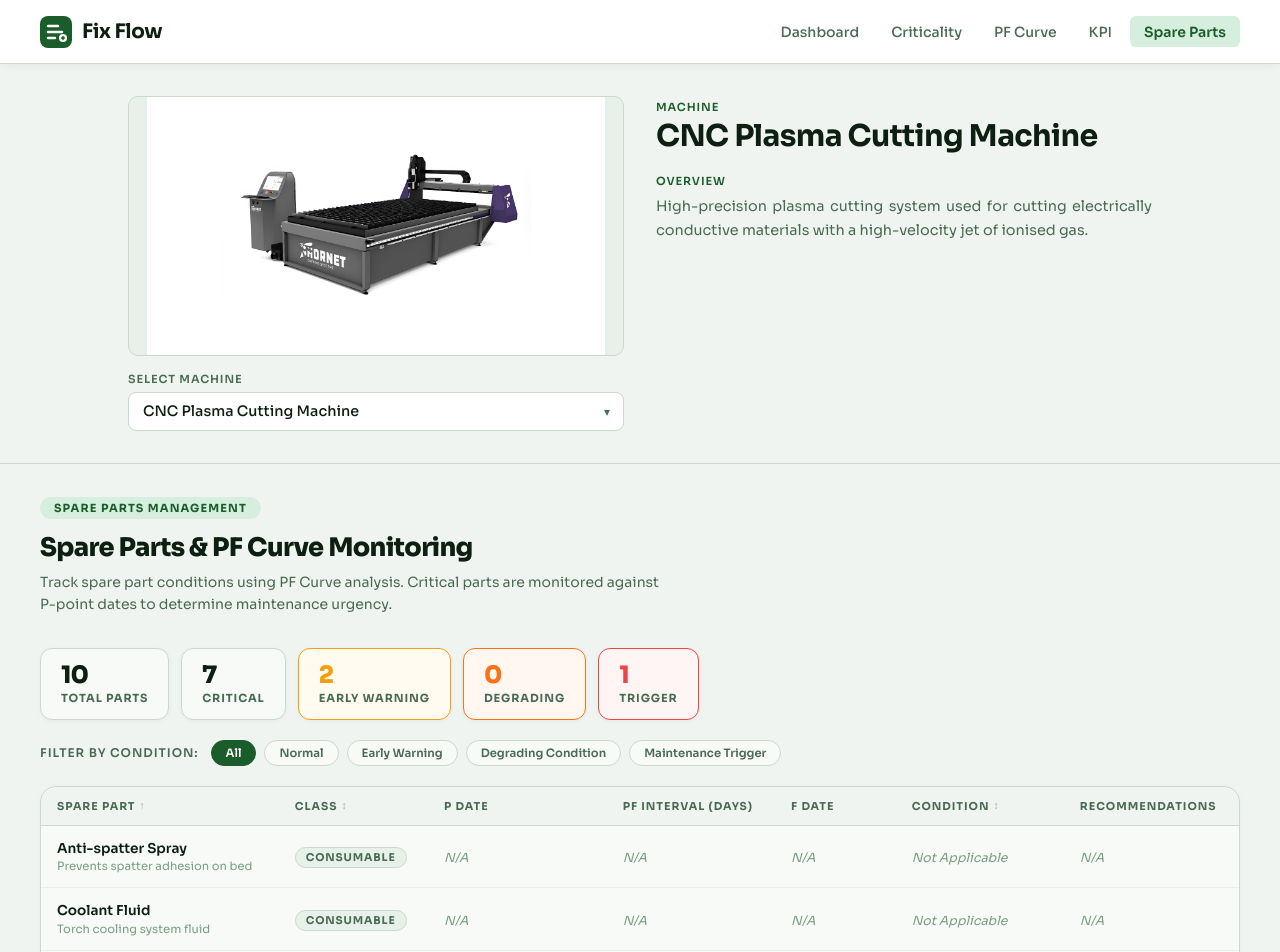
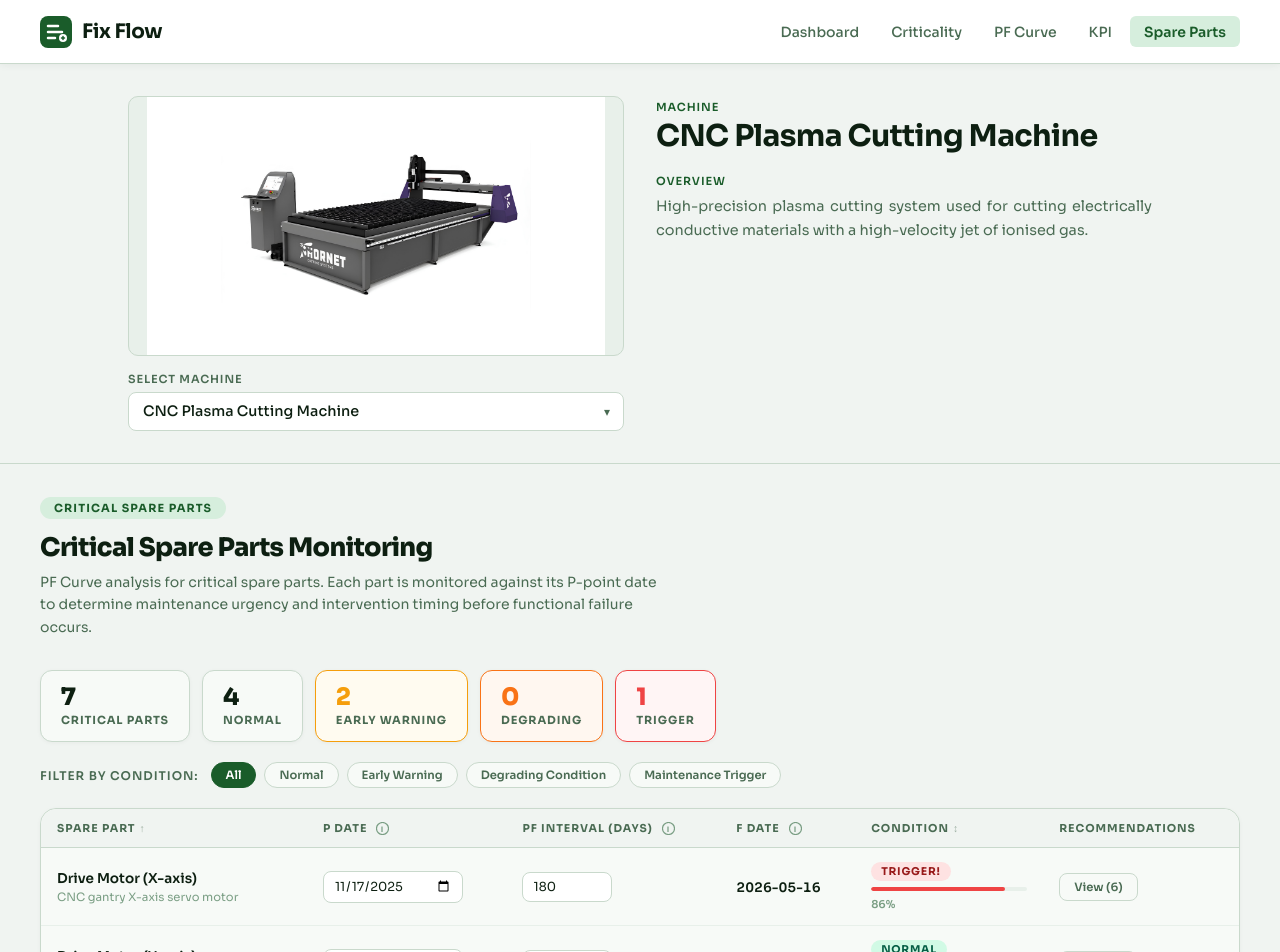
Before and after one commit to Ange-09/Fix-Flow, a Next.js app: page /spare-parts in a window 1280 px wide. Shown: the top 952 px of the page. Built offline with nearby package versions, Linux system fonts and the light colour scheme.

Commit message:
Edited Spare Parts Function

```diff
--- a/src/app/spare-parts/components/SparePartRow/SparePartRow.tsx
+++ b/src/app/spare-parts/components/SparePartRow/SparePartRow.tsx
@@ -16,28 +16,40 @@ import styles from "./SparePartRow.module.css";
 interface Props {
   part: SparePart;
   partState: { pDate: string; pfInterval: number };
-  onPartChange: (id: string, field: "pDate" | "pfInterval", value: string | number) => void;
+  onPartChange: (
+    id: string,
+    field: "pDate" | "pfInterval",
+    value: string | number,
+  ) => void;
 }
 
 export default function SparePartRow({ part, partState, onPartChange }: Props) {
   const [showRecs, setShowRecs] = useState(false);
-  const isConsumable = part.classification === "Consumable";
 
   const pDate = parseDateString(partState.pDate);
   const fDate = pDate ? calculateFDate(pDate, partState.pfInterval) : null;
-  const condition: ConditionStatus =
-    pDate && !isConsumable
+  const condition: ConditionStatus = pDate
     ? getConditionStatus(pDate, partState.pfInterval)
     : "Normal";
-  const elapsed = pDate && !isConsumable ? getElapsedPercentage(pDate, partState.pfInterval) : 0;
+  const elapsed = pDate ? getElapsedPercentage(pDate, partState.pfInterval) : 0;
 
-  const conditionMeta: Record<ConditionStatus, { label: string; cls: string }> = {
+  const conditionMeta: Record<ConditionStatus, { label: string; cls: string }> =
+    {
       Normal: { label: "Normal", cls: styles.statusNormal },
       "Early Warning": { label: "Early Warning", cls: styles.statusWarn },
       "Degrading Condition": { label: "Degrading", cls: styles.statusOrange },
       "Maintenance Trigger": { label: "Trigger!", cls: styles.statusBad },
     };
   const meta = conditionMeta[condition];
+
+  const recsCount =
+    condition === "Normal"
+      ? 3
+      : condition === "Early Warning"
+        ? 7
+        : condition === "Degrading Condition"
+          ? 7
+          : 6;
 
   return (
     <>
@@ -50,34 +62,18 @@ export default function SparePartRow({ part, partState, onPartChange }: Props) {
           )}
         </td>
 
-        {/* Classification */}
-        <td className={styles.td}>
-          <span
-            className={`${styles.classBadge} ${isConsumable ? styles.classBadgeConsumable : styles.classBadgeCritical}`}
-          >
-            {part.classification}
-          </span>
-        </td>
-
         {/* P Date */}
         <td className={styles.td}>
-          {isConsumable ? (
-            <span className={styles.naText}>N/A</span>
-          ) : (
           <input
             type="date"
             className={styles.dateInput}
             value={partState.pDate}
             onChange={(e) => onPartChange(part.id, "pDate", e.target.value)}
           />
-          )}
         </td>
 
         {/* PF Interval */}
         <td className={styles.td}>
-          {isConsumable ? (
-            <span className={styles.naText}>N/A</span>
-          ) : (
           <input
             type="number"
             className={styles.numInput}
@@ -87,18 +83,15 @@ export default function SparePartRow({ part, partState, onPartChange }: Props) {
               onPartChange(
                 part.id,
                 "pfInterval",
-                  Math.max(1, parseInt(e.target.value) || 1)
+                Math.max(1, parseInt(e.target.value) || 1),
               )
             }
           />
-          )}
         </td>
 
         {/* F Date */}
         <td className={styles.td}>
-          {isConsumable ? (
-            <span className={styles.naText}>N/A</span>
-          ) : fDate ? (
+          {fDate ? (
             <span className={styles.fDate}>{formatDate(fDate)}</span>
           ) : (
             <span className={styles.naText}>—</span>
@@ -107,9 +100,7 @@ export default function SparePartRow({ part, partState, onPartChange }: Props) {
 
         {/* Condition */}
         <td className={styles.td}>
-          {isConsumable ? (
-            <span className={styles.naText}>Not Applicable</span>
-          ) : !pDate ? (
+          {!pDate ? (
             <span className={styles.naText}>Set P Date</span>
           ) : (
             <div className={styles.conditionCell}>
@@ -122,32 +113,32 @@ export default function SparePartRow({ part, partState, onPartChange }: Props) {
                   style={{ width: `${Math.round(elapsed * 100)}%` }}
                 />
               </div>
-              <span className={styles.progressPct}>{Math.round(elapsed * 100)}%</span>
+              <span className={styles.progressPct}>
+                {Math.round(elapsed * 100)}%
+              </span>
             </div>
           )}
         </td>
 
         {/* Recommendations */}
         <td className={styles.td}>
-          {isConsumable ? (
-            <span className={styles.naText}>N/A</span>
-          ) : !pDate ? (
+          {!pDate ? (
             <span className={styles.naText}>—</span>
           ) : (
             <button
               className={`${styles.recsBtn} ${showRecs ? styles.recsBtnActive : ""}`}
               onClick={() => setShowRecs((v) => !v)}
             >
-              {showRecs ? "Hide" : "View"} ({condition === "Normal" ? 3 : condition === "Early Warning" ? 7 : condition === "Degrading Condition" ? 7 : 6})
+              {showRecs ? "Hide" : "View"} ({recsCount})
             </button>
           )}
         </td>
       </tr>
 
       {/* Recommendations panel row */}
-      {showRecs && !isConsumable && pDate && (
+      {showRecs && pDate && (
         <tr className={styles.recsRow}>
-          <td colSpan={7} className={styles.recsTd}>
+          <td colSpan={6} className={styles.recsTd}>
             <RecommendationPanel condition={condition} />
           </td>
         </tr>
--- a/src/app/spare-parts/components/SparePartsTable/SparePartsTable.module.css
+++ b/src/app/spare-parts/components/SparePartsTable/SparePartsTable.module.css
@@ -46,9 +46,15 @@
   line-height: 1;
 }
 
-.summaryCard.warn .summaryNum { color: #f59e0b; }
-.summaryCard.orange .summaryNum { color: #f97316; }
-.summaryCard.bad .summaryNum { color: #ef4444; }
+.summaryCard.warn .summaryNum {
+  color: #f59e0b;
+}
+.summaryCard.orange .summaryNum {
+  color: #f97316;
+}
+.summaryCard.bad .summaryNum {
+  color: #ef4444;
+}
 
 .summaryLabel {
   font-size: 0.7rem;
@@ -113,6 +119,7 @@
   border-radius: 16px;
   overflow-x: auto;
   box-shadow: 0 1px 4px rgba(13, 31, 17, 0.04);
+  overflow: visible;
 }
 
 .table {
@@ -137,8 +144,12 @@
   white-space: nowrap;
 }
 
-.th:first-child { border-radius: 16px 0 0 0; }
-.th:last-child { border-radius: 0 16px 0 0; }
+.th:first-child {
+  border-radius: 16px 0 0 0;
+}
+.th:last-child {
+  border-radius: 0 16px 0 0;
+}
 
 .thInner {
   display: flex;
@@ -151,8 +162,90 @@
   opacity: 0.5;
 }
 
+/* ── Info Tooltip ─────────────────────────────────────────────── */
+
+.infoWrapper {
+  position: relative;
+  display: inline-flex;
+  align-items: center;
+  margin-left: 5px;
+  vertical-align: middle;
+}
+
+.infoIcon {
+  display: inline-flex;
+  align-items: center;
+  justify-content: center;
+  color: #7a9e84;
+  cursor: default;
+  transition: color 0.15s ease;
+  line-height: 1;
+}
+
+.infoWrapper:hover .infoIcon {
+  color: #1a5c2a;
+}
+
+.tooltip {
+  /* hidden by default */
+  visibility: hidden;
+  opacity: 0;
+  pointer-events: none;
+
+  /* positioning: centered above the icon */
+  position: absolute;
+  bottom: calc(100% + 8px);
+  left: 50%;
+  transform: translateX(-50%);
+
+  /* sizing */
+  width: 230px;
+  padding: 9px 12px;
+
+  /* appearance */
+  background: #0d1f11;
+  color: #d6eedd;
+  font-family: "Sora", "Segoe UI", sans-serif;
+  font-size: 0.72rem;
+  font-weight: 400;
+  line-height: 1.55;
+  border-radius: 8px;
+  box-shadow: 0 4px 16px rgba(13, 31, 17, 0.22);
+
+  transition:
+    opacity 0.15s ease,
+    visibility 0.15s ease;
+  white-space: normal;
+  text-transform: none;
+  letter-spacing: 0;
+  z-index: 100;
+}
+
+/* Arrow pointing down */
+.tooltip::after {
+  content: "";
+  position: absolute;
+  top: 100%;
+  left: 50%;
+  transform: translateX(-50%);
+  border: 5px solid transparent;
+  border-top-color: #0d1f11;
+}
+
+.infoWrapper:hover .tooltip {
+  visibility: visible;
+  opacity: 1;
+}
+
 @media (max-width: 768px) {
-  .summaryRow { gap: 8px; }
-  .summaryCard { min-width: 80px; padding: 10px 14px; }
-  .filterGroup { gap: 6px; }
+  .summaryRow {
+    gap: 8px;
+  }
+  .summaryCard {
+    min-width: 80px;
+    padding: 10px 14px;
+  }
+  .filterGroup {
+    gap: 6px;
+  }
 }
--- a/src/app/spare-parts/components/SparePartsTable/SparePartsTable.tsx
+++ b/src/app/spare-parts/components/SparePartsTable/SparePartsTable.tsx
@@ -9,12 +9,19 @@ interface Props {
   machine: Machine;
 }
 
-type FilterCondition = "All" | "Normal" | "Early Warning" | "Degrading Condition" | "Maintenance Trigger";
-type SortKey = "name" | "classification" | "condition";
+type FilterCondition =
+  | "All"
+  | "Normal"
+  | "Early Warning"
+  | "Degrading Condition"
+  | "Maintenance Trigger";
+type SortKey = "name" | "condition";
 
 const buildInitialState = (m: Machine) => {
   const init: Record<string, { pDate: string; pfInterval: number }> = {};
-  m.spareParts?.forEach((p) => {
+  m.spareParts
+    ?.filter((p) => p.classification === "Critical")
+    .forEach((p) => {
       init[p.id] = {
         pDate: p.defaultPDate ?? "",
         pfInterval: p.defaultPFInterval ?? 30,
@@ -23,8 +30,48 @@ const buildInitialState = (m: Machine) => {
   return init;
 };
 
+function InfoTooltip({ text }: { text: string }) {
+  return (
+    <span className={styles.infoWrapper}>
+      <span className={styles.infoIcon} aria-label="More information">
+        <svg
+          width="13"
+          height="13"
+          viewBox="0 0 13 13"
+          fill="none"
+          xmlns="http://www.w3.org/2000/svg"
+          aria-hidden="true"
+        >
+          <circle
+            cx="6.5"
+            cy="6.5"
+            r="6"
+            stroke="currentColor"
+            strokeWidth="1.2"
+          />
+          <text
+            x="6.5"
+            y="9.8"
+            textAnchor="middle"
+            fontSize="7.5"
+            fontWeight="700"
+            fontFamily="Sora, Segoe UI, sans-serif"
+            fill="currentColor"
+          >
+            i
+          </text>
+        </svg>
+      </span>
+      <span className={styles.tooltip} role="tooltip">
+        {text}
+      </span>
+    </span>
+  );
+}
+
 export default function SparePartsTable({ machine }: Props) {
-  const [filterCondition, setFilterCondition] = useState<FilterCondition>("All");
+  const [filterCondition, setFilterCondition] =
+    useState<FilterCondition>("All");
   const [sortKey, setSortKey] = useState<SortKey>("name");
   const [sortAsc, setSortAsc] = useState(true);
 
@@ -39,7 +86,7 @@ export default function SparePartsTable({ machine }: Props) {
   function handlePartChange(
     partId: string,
     field: "pDate" | "pfInterval",
-    value: string | number
+    value: string | number,
   ) {
     setPartStates((prev) => ({
       ...prev,
@@ -47,7 +94,9 @@ export default function SparePartsTable({ machine }: Props) {
     }));
   }
 
-  const parts = machine.spareParts ?? [];
+  const parts = (machine.spareParts ?? []).filter(
+    (p) => p.classification === "Critical",
+  );
 
   const conditionCounts = useMemo(() => {
     const counts: Record<string, number> = {
@@ -57,7 +106,6 @@ export default function SparePartsTable({ machine }: Props) {
       "Maintenance Trigger": 0,
     };
     parts.forEach((p) => {
-      if (p.classification !== "Critical") return;
       const state = partStates[p.id];
       if (!state?.pDate) return;
       const { getConditionStatus } = require("@/app/lib/pfCurveUtils");
@@ -83,13 +131,11 @@ export default function SparePartsTable({ machine }: Props) {
       <div className={styles.summaryRow}>
         <div className={styles.summaryCard}>
           <span className={styles.summaryNum}>{parts.length}</span>
-          <span className={styles.summaryLabel}>Total Parts</span>
+          <span className={styles.summaryLabel}>Critical Parts</span>
         </div>
-        <div className={styles.summaryCard}>
-          <span className={styles.summaryNum}>
-            {parts.filter((p) => p.classification === "Critical").length}
-          </span>
-          <span className={styles.summaryLabel}>Critical</span>
+        <div className={`${styles.summaryCard} ${styles.good}`}>
+          <span className={styles.summaryNum}>{conditionCounts["Normal"]}</span>
+          <span className={styles.summaryLabel}>Normal</span>
         </div>
         <div className={`${styles.summaryCard} ${styles.warn}`}>
           <span className={styles.summaryNum}>
@@ -115,8 +161,15 @@ export default function SparePartsTable({ machine }: Props) {
       <div className={styles.toolbar}>
         <div className={styles.filterGroup}>
           <span className={styles.filterLabel}>Filter by Condition:</span>
-          {(["All", "Normal", "Early Warning", "Degrading Condition", "Maintenance Trigger"] as FilterCondition[]).map(
-            (cond) => (
+          {(
+            [
+              "All",
+              "Normal",
+              "Early Warning",
+              "Degrading Condition",
+              "Maintenance Trigger",
+            ] as FilterCondition[]
+          ).map((cond) => (
             <button
               key={cond}
               className={`${styles.filterBtn} ${filterCondition === cond ? styles.filterBtnActive : ""}`}
@@ -124,8 +177,7 @@ export default function SparePartsTable({ machine }: Props) {
             >
               {cond}
             </button>
-            )
-          )}
+          ))}
         </div>
       </div>
 
@@ -142,17 +194,24 @@ export default function SparePartsTable({ machine }: Props) {
                   </span>
                 </span>
               </th>
-              <th className={styles.th} onClick={() => handleSort("classification")}>
+              <th className={styles.th}>
                 <span className={styles.thInner}>
-                  Class{" "}
-                  <span className={styles.sortIcon}>
-                    {sortKey === "classification" ? (sortAsc ? "↑" : "↓") : "↕"}
-                  </span>
+                  P Date
+                  <InfoTooltip text="Potential Failure Date — the point at which a failure can first be detected. Set this to when the part was last inspected or when signs of wear were first noticed." />
                 </span>
               </th>
-              <th className={styles.th}>P Date</th>
-              <th className={styles.th}>PF Interval (days)</th>
-              <th className={styles.th}>F Date</th>
+              <th className={styles.th}>
+                <span className={styles.thInner}>
+                  PF Interval (days)
+                  <InfoTooltip text="P-F Interval — the time between the Potential Failure point (P) and Functional Failure point (F). A longer interval gives more time to plan and execute maintenance before the part fails completely." />
+                </span>
+              </th>
+              <th className={styles.th}>
+                <span className={styles.thInner}>
+                  F Date
+                  <InfoTooltip text="Functional Failure Date — the projected date at which the part is expected to reach complete failure. Calculated as P Date + PF Interval. Maintenance must be performed before this date." />
+                </span>
+              </th>
               <th className={styles.th} onClick={() => handleSort("condition")}>
                 <span className={styles.thInner}>
                   Condition{" "}
@@ -190,7 +249,11 @@ function TableBody({
 }: {
   parts: SparePart[];
   partStates: Record<string, { pDate: string; pfInterval: number }>;
-  onPartChange: (id: string, field: "pDate" | "pfInterval", value: string | number) => void;
+  onPartChange: (
+    id: string,
+    field: "pDate" | "pfInterval",
+    value: string | number,
+  ) => void;
   filterCondition: FilterCondition;
   sortKey: SortKey;
   sortAsc: boolean;
@@ -200,16 +263,6 @@ function TableBody({
     parseDateString,
   } = require("@/app/lib/pfCurveUtils");
 
-  const enriched = parts.map((p) => {
-    const state = partStates[p.id] ?? { pDate: "", pfInterval: 30 };
-    let condition = "Normal";
-    if (p.classification === "Critical" && state.pDate) {
-      const pDate = parseDateString(state.pDate);
-      if (pDate) condition = getConditionStatus(pDate, state.pfInterval);
-    }
-    return { ...p, condition, state };
-  });
-
   const conditionOrder: Record<string, number> = {
     "Maintenance Trigger": 0,
     "Degrading Condition": 1,
@@ -217,27 +270,43 @@ function TableBody({
     Normal: 3,
   };
 
+  const enriched = parts.map((p) => {
+    const state = partStates[p.id] ?? { pDate: "", pfInterval: 30 };
+    let condition = "Normal";
+    if (state.pDate) {
+      const pDate = parseDateString(state.pDate);
+      if (pDate) condition = getConditionStatus(pDate, state.pfInterval);
+    }
+    return { ...p, condition, state };
+  });
+
   const filtered = enriched.filter((p) => {
     if (filterCondition === "All") return true;
-  if (p.classification !== "Critical") return false;
     return p.condition === filterCondition;
   });
 
   const sorted = [...filtered].sort((a, b) => {
     let cmp = 0;
     if (sortKey === "name") cmp = a.name.localeCompare(b.name);
-    else if (sortKey === "classification")
-      cmp = a.classification.localeCompare(b.classification);
     else if (sortKey === "condition")
-      cmp = (conditionOrder[a.condition] ?? 4) - (conditionOrder[b.condition] ?? 4);
+      cmp =
+        (conditionOrder[a.condition] ?? 4) - (conditionOrder[b.condition] ?? 4);
     return sortAsc ? cmp : -cmp;
   });
 
   if (sorted.length === 0) {
     return (
       <tr>
-        <td colSpan={7} style={{ textAlign: "center", padding: "32px", color: "#7a9e84", fontSize: "0.875rem" }}>
-          No spare parts match the selected filter.
+        <td
+          colSpan={6}
+          style={{
+            textAlign: "center",
+            padding: "32px",
+            color: "#7a9e84",
+            fontSize: "0.875rem",
+          }}
+        >
+          No critical spare parts match the selected filter.
         </td>
       </tr>
     );
--- a/src/app/spare-parts/page.tsx
+++ b/src/app/spare-parts/page.tsx
@@ -20,11 +20,12 @@ export default function SparePartsPage() {
   return (
     <div className={styles.page}>
       <div className={styles.pageHeader}>
-        <span className={styles.pageTag}>Spare Parts Management</span>
-        <h1 className={styles.pageTitle}>Spare Parts &amp; PF Curve Monitoring</h1>
+        <span className={styles.pageTag}>Critical Spare Parts</span>
+        <h1 className={styles.pageTitle}>Critical Spare Parts Monitoring</h1>
         <p className={styles.pageSubtitle}>
-          Track spare part conditions using PF Curve analysis. Critical parts are
-          monitored against P-point dates to determine maintenance urgency.
+          PF Curve analysis for critical spare parts. Each part is monitored
+          against its P-point date to determine maintenance urgency and
+          intervention timing before functional failure occurs.
         </p>
       </div>
 
```
Lines whose indentation alone changed are shown as unchanged.
